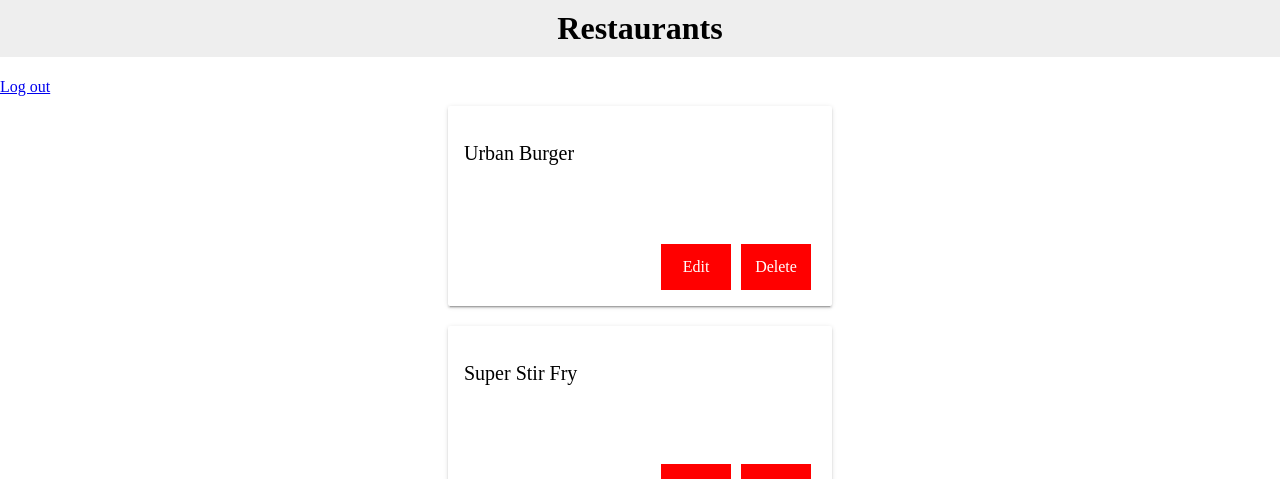
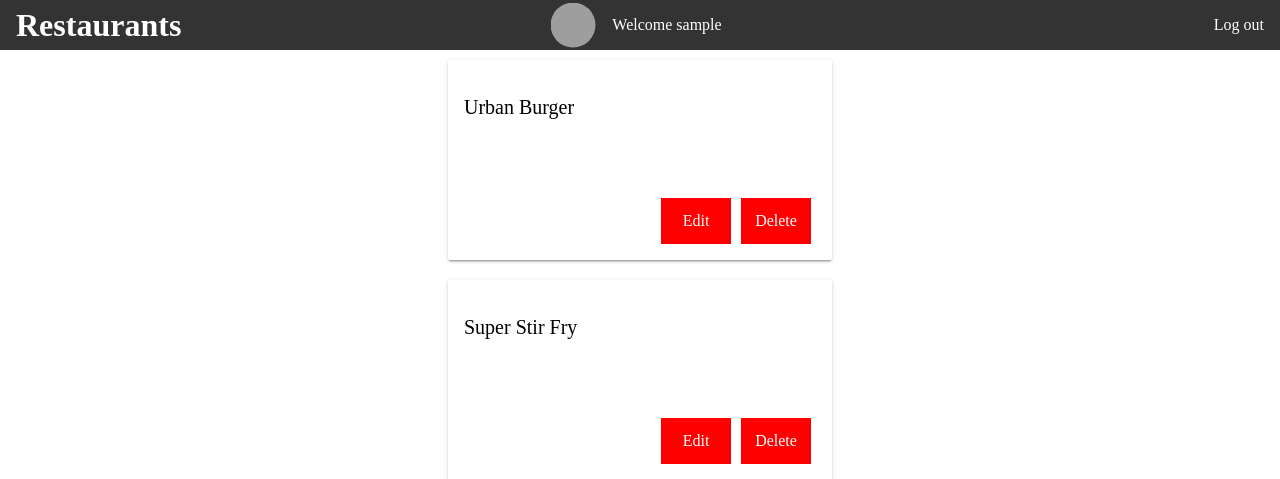
Before and after one commit to THEPEACEMAKER/itemsCatalog, a Flask app: page / in a window 1280 px wide. Shown: the top 479 px of the page. Run offline with Flask 2, Linux system fonts and the light colour scheme; the visitor is signed in with stand-in values (Sample User, id 1); some libraries are stand-ins or nearby versions; grey boxes are pictures that could not be loaded.

Commit message:
style the header

```diff
--- a/static/styles.css
+++ b/static/styles.css
@@ -45,15 +45,6 @@ body {
 	overflow: hidden;
 	padding: 16px;
 	width: 90%;
-}
-
-h1 {
-	text-align: center;
-	/*color: white;*/
-	background-color: #eee;
-	margin-top: 0;
-	padding-top: 10px;
-	padding-bottom: 10px;
 }
 
 footer {
@@ -243,3 +234,71 @@ form input[type=button]{
 	float: right;
     margin: 10px;
 }
+
+header {
+  margin: 0;
+  padding: 0;
+  background-color: #333;
+  height: 50px;
+  position: relative;
+}
+
+header a {
+  display: inline-block;
+  color: white;
+  text-align: center;
+  padding: 0 16px;
+  text-decoration: none;
+  line-height: 50px;
+}
+
+#sign:hover {
+  background-color: #111;
+}
+
+h1 {
+  display: inline-block;
+  width: 30%;
+  height: 100%;
+  margin: 0;
+}
+
+footer {
+  background-color: #333;
+  color: white;
+}
+
+footer a {
+  color: white;
+}
+
+#userData {
+    color: white;
+	height: 100%;
+    width: 30%;
+    text-align: center;
+    position: absolute;
+    top: 50%;
+    left: 50%;
+    transform: translate(-50%, -50%);
+}
+
+#userData p {
+    margin: 0 10px;
+    line-height: 50px;
+    display: inline-block;
+    vertical-align: top;
+}
+
+header img {
+  width: 45px;
+  height: 45px;
+  border-radius: 50%;
+  object-fit: cover;
+  object-position: center right;
+  padding: 2.5px;
+}
+
+.logButton {
+	float: right;
+}
--- a/templates/restaurants.html
+++ b/templates/restaurants.html
@@ -27,14 +27,18 @@
 
 
 <body>
-<h1>Restaurants</h1>
-
+	<header>
+	<h1><a href="{{url_for('showRestaurants')}}" style="float: left;">Restaurants</a></h1>
 {% if 'username' in login_session %}
-	<a href="#" onclick="signOut();">Log out</a>
+	<div id="userData">
+		<img src="{{login_session['picture']}}">
+		<p>Welcome {{login_session['username']}}</p>
+	</div>
+	<a class="logButton" href="#" onclick="signOut();">Log out</a>
 {% else %}
-	<a href="{{url_for('showLogin')}}">Log In</a>
+	<a class="logButton" href="{{url_for('showLogin')}}">Log In</a>
 {% endif %}
-
+	</header>
 
 {% with messages = get_flashed_messages() %}
 {% if messages %}
```
